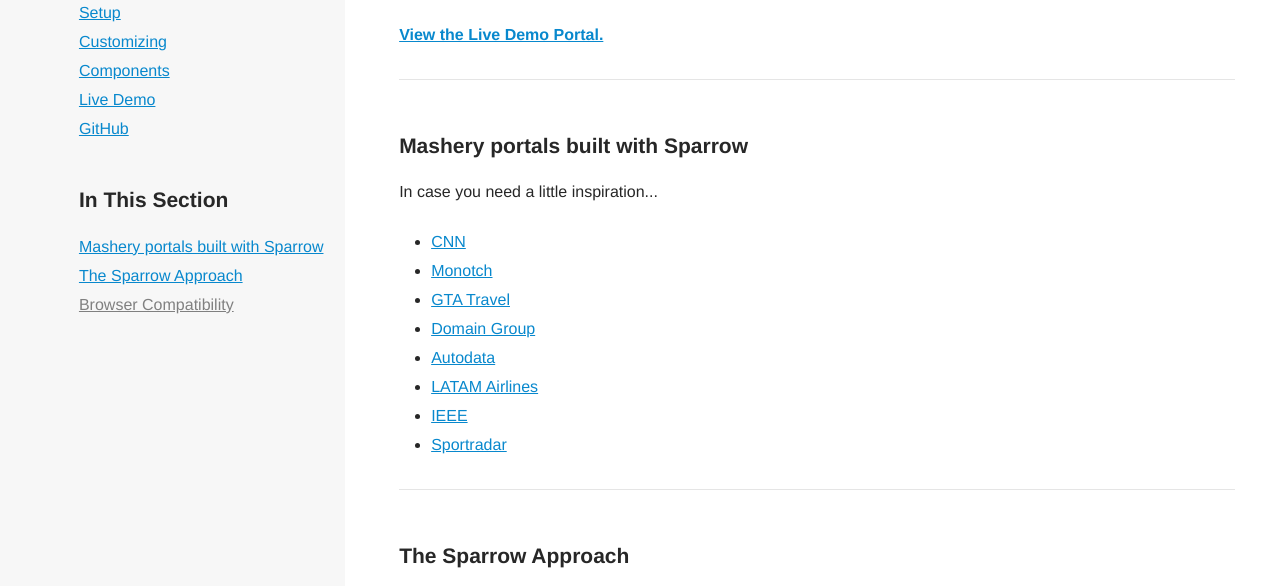
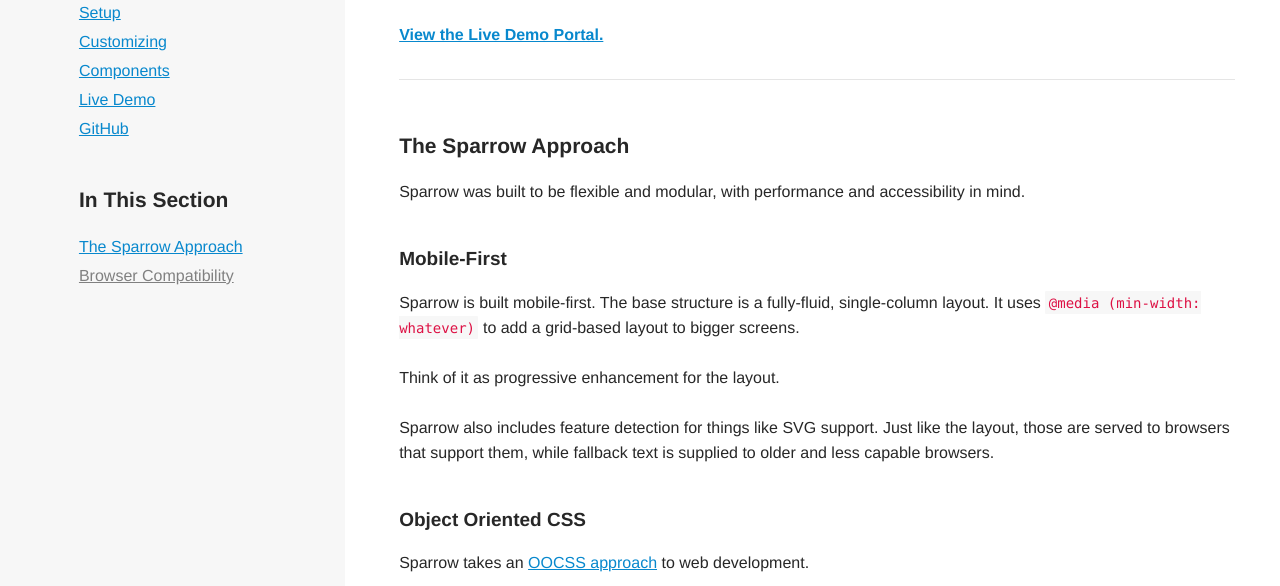
Before and after one commit to mashery/sparrow, a website: page docs/index.html in a window 1280 px wide. Shown: the part 204-790 px from the top of the page. Drawn offline with Linux system fonts and the light colour scheme; files that its build step writes are made by us from their sources.

Commit message:
Update index.html

```diff
--- a/docs/index.html
+++ b/docs/index.html
@@ -90,20 +90,6 @@
 <p><strong><a href="https://stagingcs9.mashery.com/">View the Live Demo Portal.</a></strong></p>
 <hr>
 
-<h2 id="mashery-portals-built-with-sparrow">Mashery portals built with Sparrow</h2>
-<p>In case you need a little inspiration...</p>
-<ul>
-<li><a href="https://developer.cnn.com">CNN</a></li>
-<li><a href="https://developer.monotch.com">Monotch</a></li>
-<li><a href="https://developer.gta-travel.com">GTA Travel</a></li>
-<li><a href="https://developer.domain.com.au">Domain Group</a></li>
-<li><a href="https://developer.autodata-group.com">Autodata</a></li>
-<li><a href="https://developer.latam.com">LATAM Airlines</a></li>
-<li><a href="https://developer.ieee.org">IEEE</a></li>
-<li><a href="https://developer.sportradar.com">Sportradar</a></li>
-</ul>
-<hr>
-
 
 <h2 id="the-sparrow-approach">The Sparrow Approach</h2>
 <p>Sparrow was built to be flexible and modular, with performance and accessibility in mind.</p>
```
